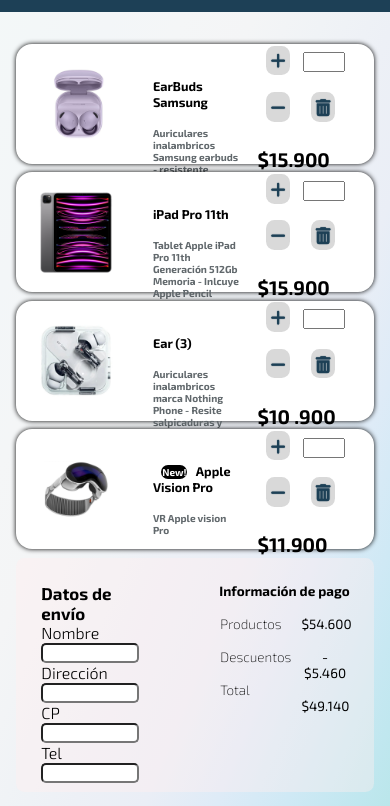
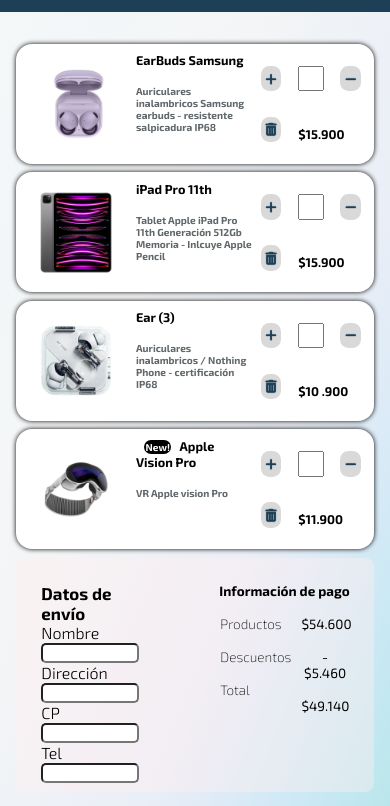
Before and after one commit to nickolastoutin/proyeto-coder-1, a website: page pages/carrito.html in a window 390 px wide. Shown: the part 58-864 px from the top of the page. Drawn offline with Linux system fonts and the light colour scheme; a web font is replaced by a local one.

Commit message:
correccion de errores

```diff
--- a/pages/carrito.html
+++ b/pages/carrito.html
@@ -57,7 +57,7 @@
             <div class="imagen-carrito"><img src="../assets/img/earphone.jpg" alt=""></div>
             <div class="descripcion-carrito">
                 <h3 class="nombre">Ear (3) </h3>
-                <h4>Auriculares inalambricos marca Nothing Phone - Resite salpicaduras y transpiración - certificación IP68</h4>
+                <h4>Auriculares inalambricos / Nothing Phone - certificación IP68</h4>
             </div>
             <div class="cantidad">
                 <a href=""><i class="fa-solid fa-plus"></i></a>
--- a/scss/pages/_carrito.scss
+++ b/scss/pages/_carrito.scss
@@ -57,7 +57,10 @@
     }
     .cantidad {
         width: 20vh;
-
+        gap: 2vh;
+        display: flex;
+        flex-wrap: wrap;
+        align-items: center;
         a {
             color: #1D4056;
             text-shadow: 0 0 1px;
@@ -65,20 +68,20 @@
             background-color: #d9d9d9;
             border-radius: 1vh;
             padding: .3rem;
+            margin: 1vh;
 
             }
         a:hover {
             scale: 1.04;
         }
         h3 {
-            margin-top: 2vh;
+
+            margin-top: 1vh;
+
         }
-        font-size: 2vh;
-        top:40%;
-        gap: 1rem;
         input {
             width: 5vh;
-            height: auto;
+            height: 3vh;
         }
     }
     .detalle-pago {
--- a/scss/queries/_mediaqueries.scss
+++ b/scss/queries/_mediaqueries.scss
@@ -1,5 +1,11 @@
 @media (max-width:900px){
-
+    .html-carrito{
+        .descripcion-carrito{
+            h4 {
+                font-size: 15px;
+            }
+        }
+    }
 
     }
     .grid-tienda .contenedor-productos-1 .card .grupo-boton {
@@ -247,21 +253,29 @@
 @media (max-width:600px){
     .html-carrito{
         .carrito {
+            height: 150px;
             .descripcion-carrito {
+                margin-top: 1vh;
+                padding: 0;
+                width: 50;
                 h3 {
                     font-size: 2vh;
                 }
                 h4 {
-                    font-size: 1.5vh;
+                    font-size: 10px;
                 }
             }
             .cantidad {
                 gap: 1vh;
                 a {
                     margin: 1vh;
-                    i {
-
-                    }
+                    font-size: 1.5vh;
+                }
+                h3 {
+                    font-size: 1.5vh;
+                }
+                input {
+                    width: 3vh;
                 }
             }
         }
```
Also changed, not shown: css/styles.css, 1 other file.
